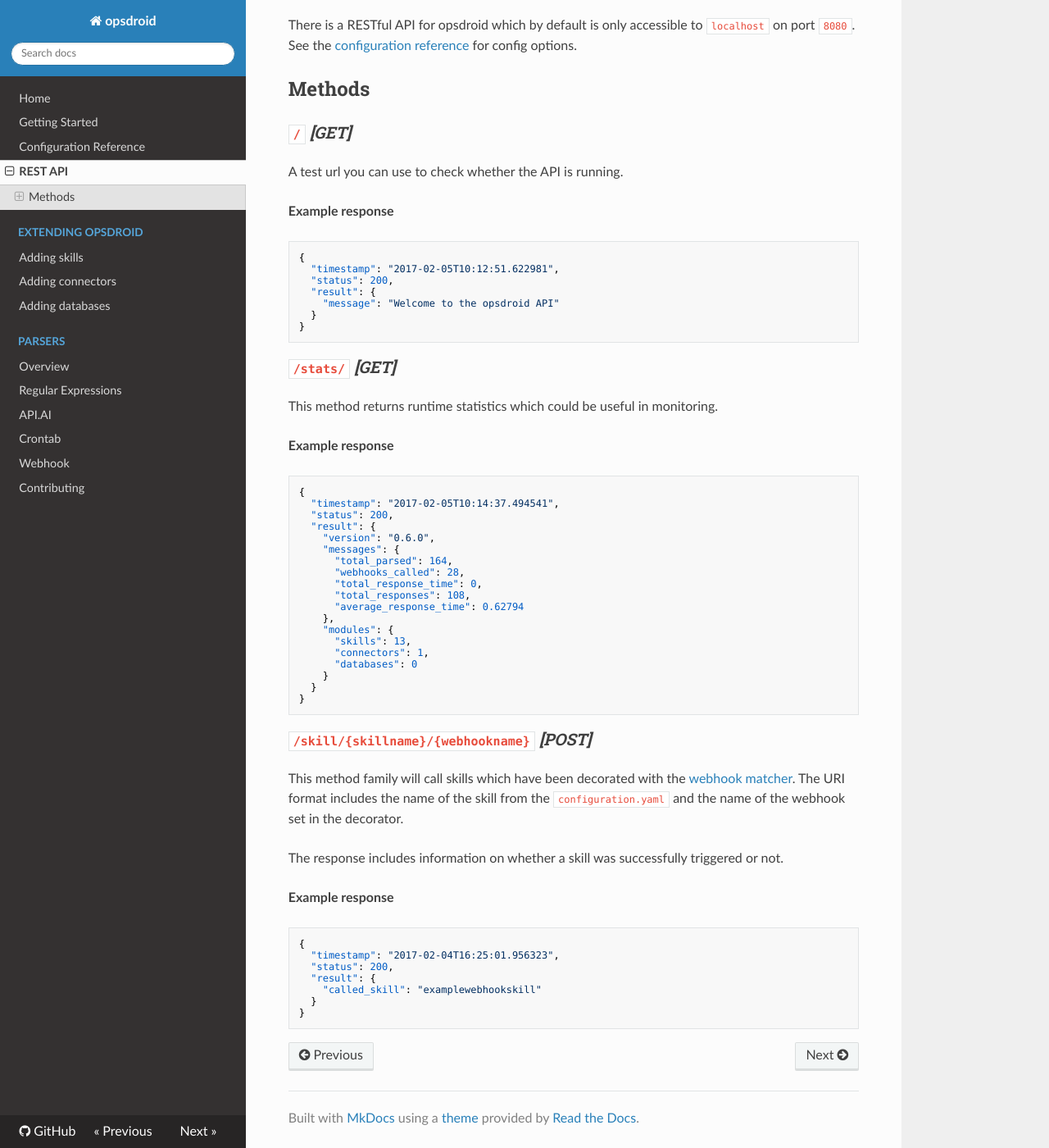
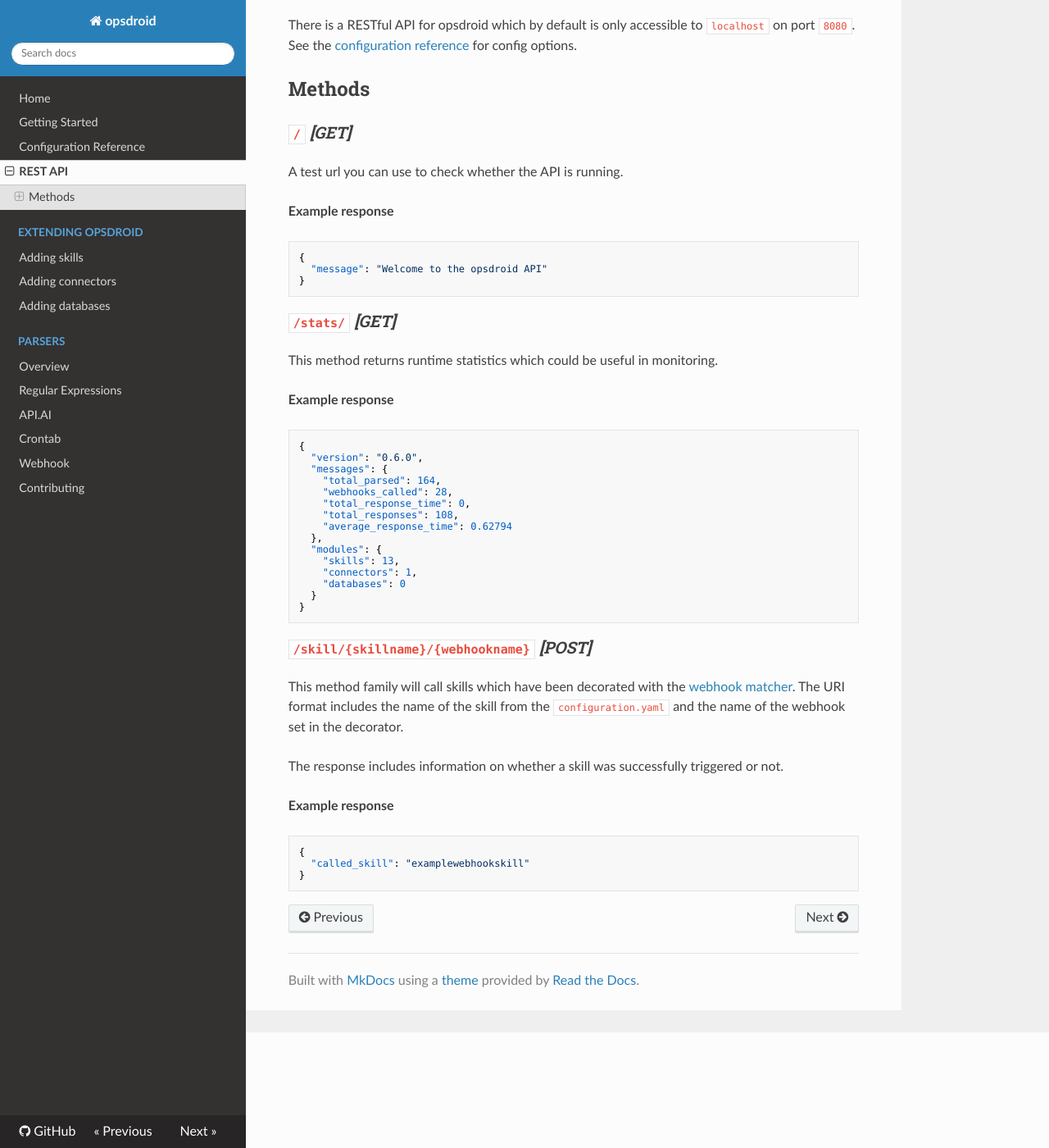
Before and after one commit to opsdroid/opsdroid, an MkDocs documentation site: the page built from docs/rest-api.md, in a window 1280 px wide and 1400 px high, scrolled down 141 px. Shown: the whole window at 82% size. Built offline with MkDocs 1.6.1, drawn with Linux system fonts in a browser that asks for light colours; nearby versions of some CDN libraries; old or Windows-style settings are respelled for this version of MkDocs.

Commit message:
Update docs

````diff
--- a/docs/rest-api.md
+++ b/docs/rest-api.md
@@ -12,11 +12,7 @@
 
 ```json
 {
-  "timestamp": "2017-02-05T10:12:51.622981",
-  "status": 200,
-  "result": {
-    "message": "Welcome to the opsdroid API"
-  }
+  "message": "Welcome to the opsdroid API"
 }
 ```
 
@@ -28,22 +24,18 @@
 
 ```json
 {
-  "timestamp": "2017-02-05T10:14:37.494541",
-  "status": 200,
-  "result": {
-    "version": "0.6.0",
-    "messages": {
-      "total_parsed": 164,
-      "webhooks_called": 28,
-      "total_response_time": 0,
-      "total_responses": 108,
-      "average_response_time": 0.62794
-    },
-    "modules": {
-      "skills": 13,
-      "connectors": 1,
-      "databases": 0
-    }
+  "version": "0.6.0",
+  "messages": {
+    "total_parsed": 164,
+    "webhooks_called": 28,
+    "total_response_time": 0,
+    "total_responses": 108,
+    "average_response_time": 0.62794
+  },
+  "modules": {
+    "skills": 13,
+    "connectors": 1,
+    "databases": 0
   }
 }
 ```
@@ -58,10 +50,6 @@
 
 ```json
 {
-  "timestamp": "2017-02-04T16:25:01.956323",
-  "status": 200,
-  "result": {
-    "called_skill": "examplewebhookskill"
-  }
+  "called_skill": "examplewebhookskill"
 }
 ```
````
